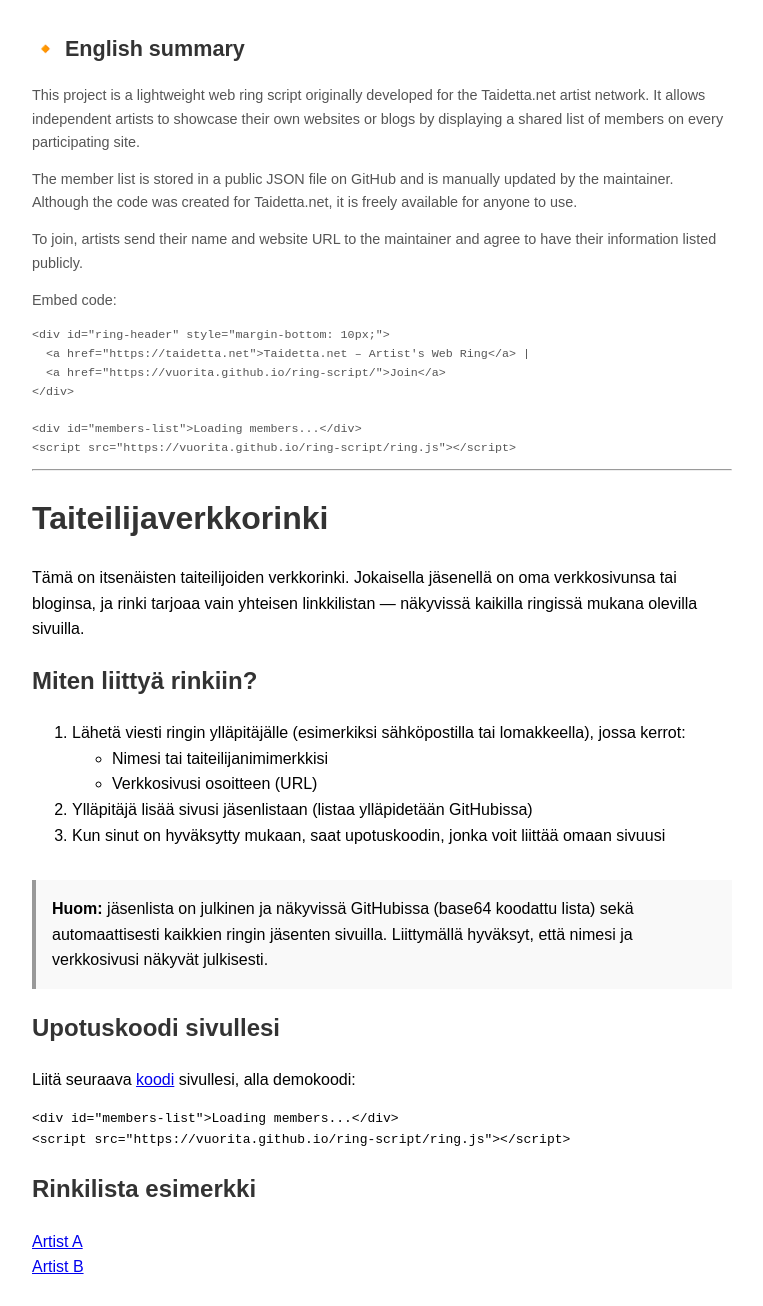
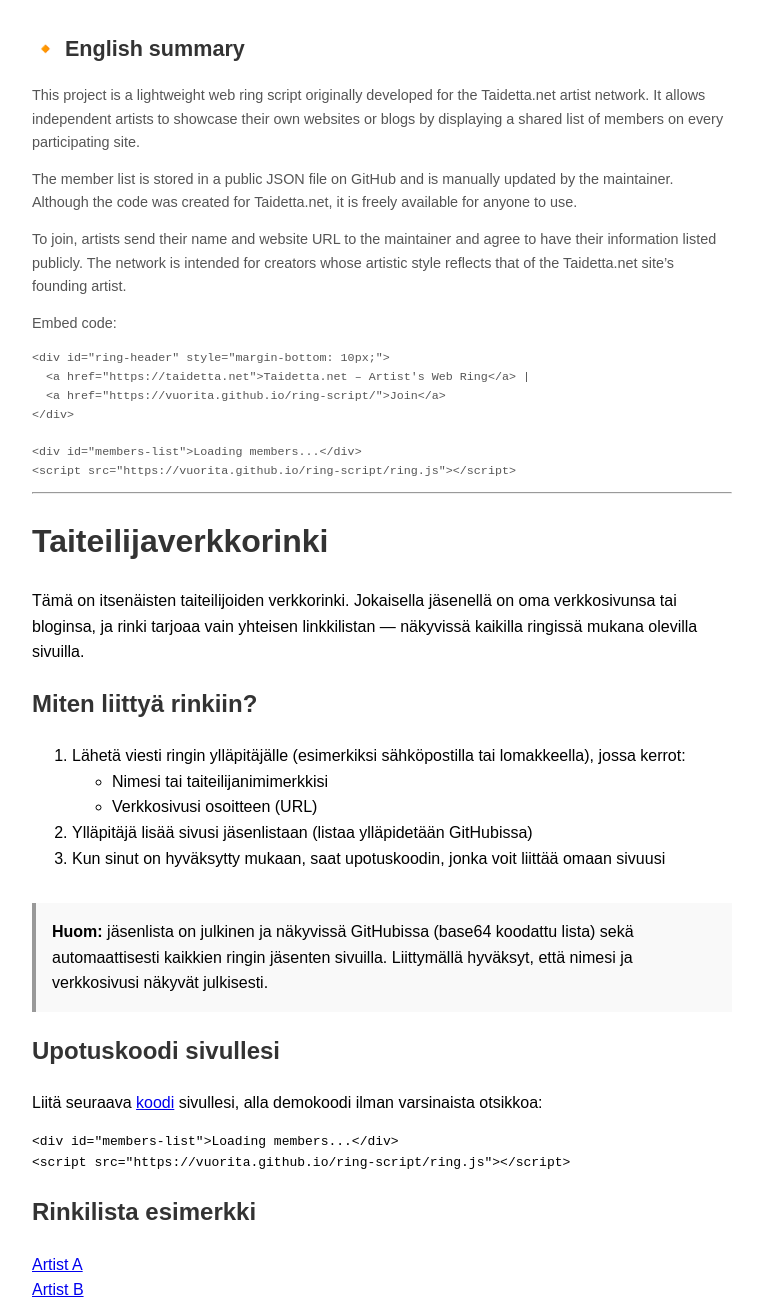
Before and after one commit to vuorita/ring-script, a plain HTML site: page index.html in a window 1280 px wide. Shown: the whole page, without its empty margins (258-1021 px from the left). Drawn offline with Linux system fonts and the light colour scheme.

Commit message:
Update index.html
..with extra information

```diff
--- a/index.html
+++ b/index.html
@@ -31,7 +31,7 @@
     <h2>🔸 English summary</h2>
     <p>This project is a lightweight web ring script originally developed for the Taidetta.net artist network. It allows independent artists to showcase their own websites or blogs by displaying a shared list of members on every participating site.</p>
     <p>The member list is stored in a public JSON file on GitHub and is manually updated by the maintainer. Although the code was created for Taidetta.net, it is freely available for anyone to use.</p>
-    <p>To join, artists send their name and website URL to the maintainer and agree to have their information listed publicly.</p>
+    <p>To join, artists send their name and website URL to the maintainer and agree to have their information listed publicly. The network is intended for creators whose artistic style reflects that of the Taidetta.net site’s founding artist.</p>
     <p>Embed code:</p>
     <pre><code>&lt;div id="ring-header" style="margin-bottom: 10px;"&gt;
   &lt;a href="https://taidetta.net"&gt;Taidetta.net – Artist's Web Ring&lt;/a&gt; |
@@ -66,7 +66,7 @@
   </div>
 
   <h2>Upotuskoodi sivullesi</h2>
-  <p>Liitä seuraava <a href="web-code.txt">koodi</a> sivullesi, alla demokoodi:</p>
+  <p>Liitä seuraava <a href="web-code.txt">koodi</a> sivullesi, alla demokoodi ilman varsinaista otsikkoa:</p>
 
   <pre><code>&lt;div id="members-list"&gt;Loading members...&lt;/div&gt;
 &lt;script src="https://vuorita.github.io/ring-script/ring.js"&gt;&lt;/script&gt;</code></pre>
```
